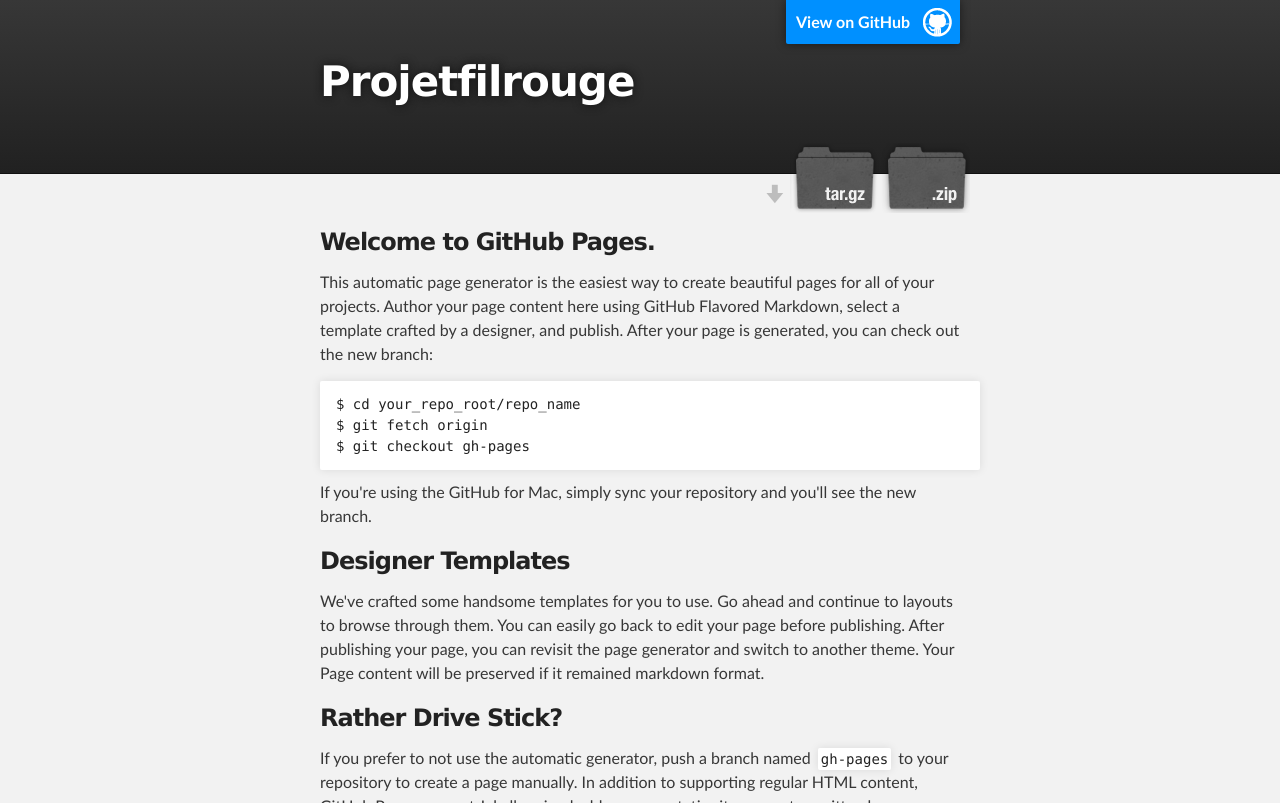
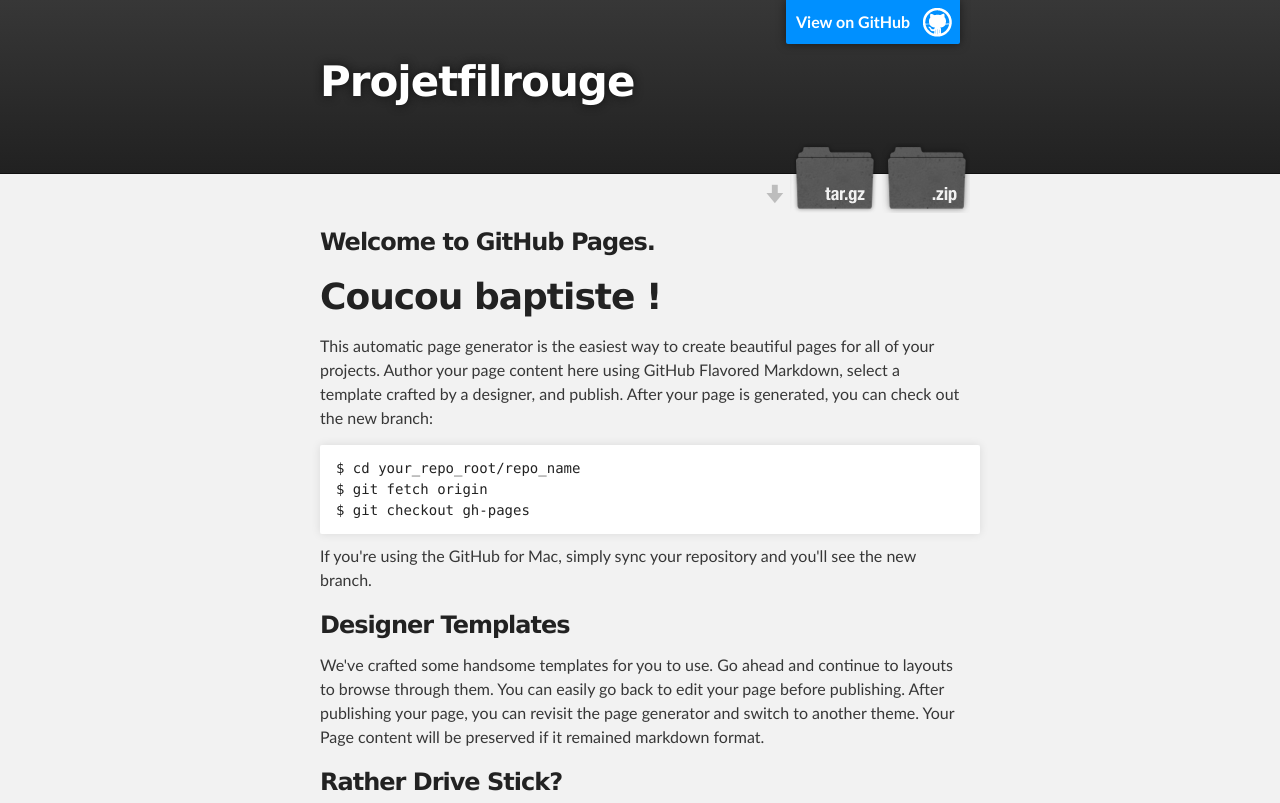
Before and after one commit to bboquain/projetfilrouge, a plain HTML site: page index.html in a window 1280 px wide. Shown: the top 803 px of the page. Drawn offline with Linux system fonts and the light colour scheme.

Commit message:
Update index.html

```diff
--- a/index.html
+++ b/index.html
@@ -32,7 +32,7 @@
     <div id="main_content_wrap" class="outer">
       <section id="main_content" class="inner">
         <h3>Welcome to GitHub Pages.</h3>
-
+<h1>Coucou baptiste !</h1>
 <p>This automatic page generator is the easiest way to create beautiful pages for all of your projects. Author your page content here using GitHub Flavored Markdown, select a template crafted by a designer, and publish. After your page is generated, you can check out the new branch:</p>
 
 <pre><code>$ cd your_repo_root/repo_name
```
